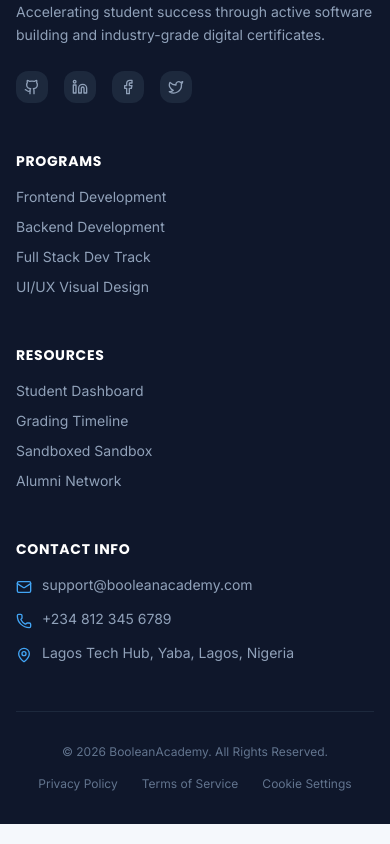
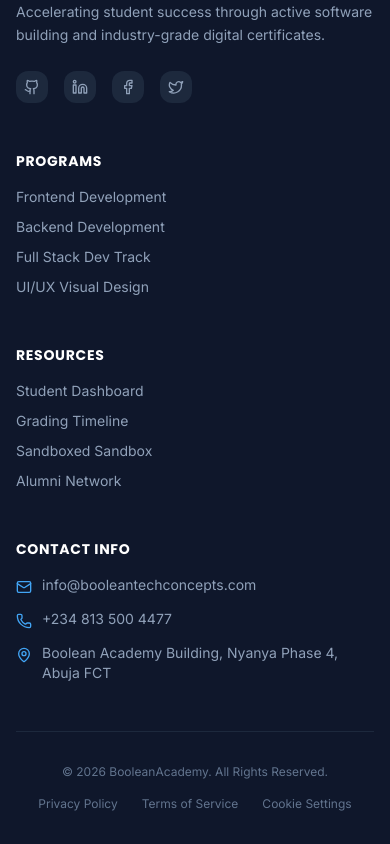
Before and after one commit to booleanade/Boolean-Academy, a React (Vite) app: page / in a window 390 px wide. Shown: the part 10915-11759 px from the top of the page. Built offline with nearby package versions, Linux system fonts and the light colour scheme; no server answers.

Commit message:
chore: update branding and contact information
Update the portal title, contact email, phone number, and physical address to reflect official company details. Clean up the README to remove boilerplate documentation.

```diff
--- a/index.html
+++ b/index.html
@@ -3,7 +3,7 @@
   <head>
     <meta charset="UTF-8" />
     <meta name="viewport" content="width=device-width, initial-scale=1.0" />
-    <title>My Google AI Studio App</title>
+    <title>Boolean Academy Portal</title>
     <script src="https://accounts.google.com/gsi/client" async defer></script>
   </head>
   <body>
--- a/src/components/Footer.tsx
+++ b/src/components/Footer.tsx
@@ -122,20 +122,20 @@
             <ul className="space-y-3.5 text-sm">
               <li className="flex items-start space-x-2.5">
                 <Mail className="h-4 w-4 mt-1 text-primary-light flex-shrink-0" />
-                <a href="mailto:support@booleanacademy.com" className="hover:text-white transition-colors font-sans break-all">
-                  support@booleanacademy.com
+                <a href="mailto:info@booleantechconcepts.com" className="hover:text-white transition-colors font-sans break-all">
+                  info@booleantechconcepts.com
                 </a>
               </li>
               <li className="flex items-start space-x-2.5">
                 <Phone className="h-4 w-4 mt-1 text-primary-light flex-shrink-0" />
-                <a href="tel:+2348123456789" className="hover:text-white transition-colors font-sans">
-                  +234 812 345 6789
+                <a href="tel:+2348135004477" className="hover:text-white transition-colors font-sans">
+                  +234 813 500 4477
                 </a>
               </li>
               <li className="flex items-start space-x-2.5">
                 <MapPin className="h-4 w-4 mt-1 text-primary-light flex-shrink-0" />
                 <span>
-                  Lagos Tech Hub, Yaba, Lagos, Nigeria
+                  Boolean Academy Building, Nyanya Phase 4, Abuja FCT
                 </span>
               </li>
             </ul>
```
Also changed, not shown: 1 other file (tests, documents, lock files or other folders).
